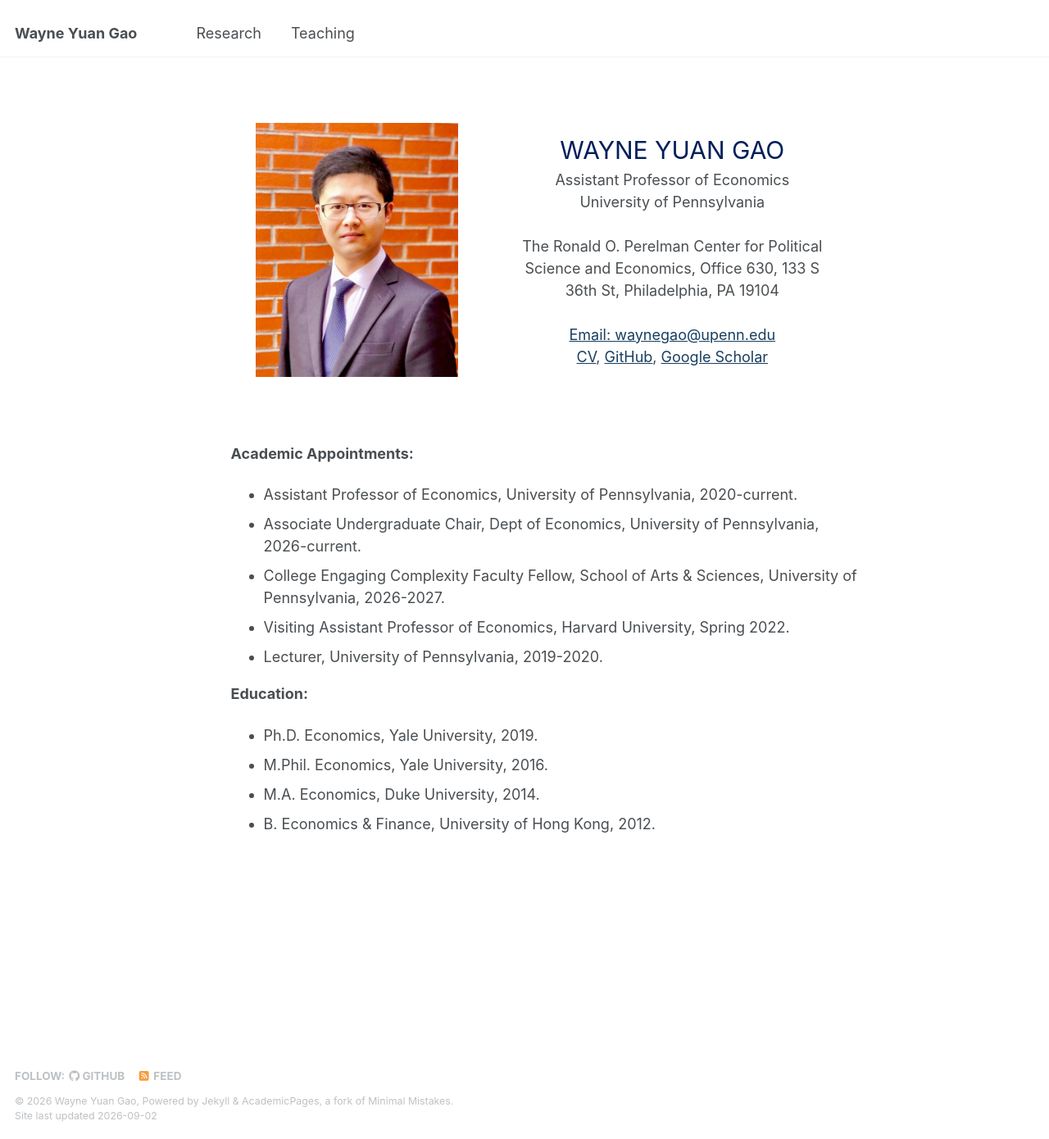
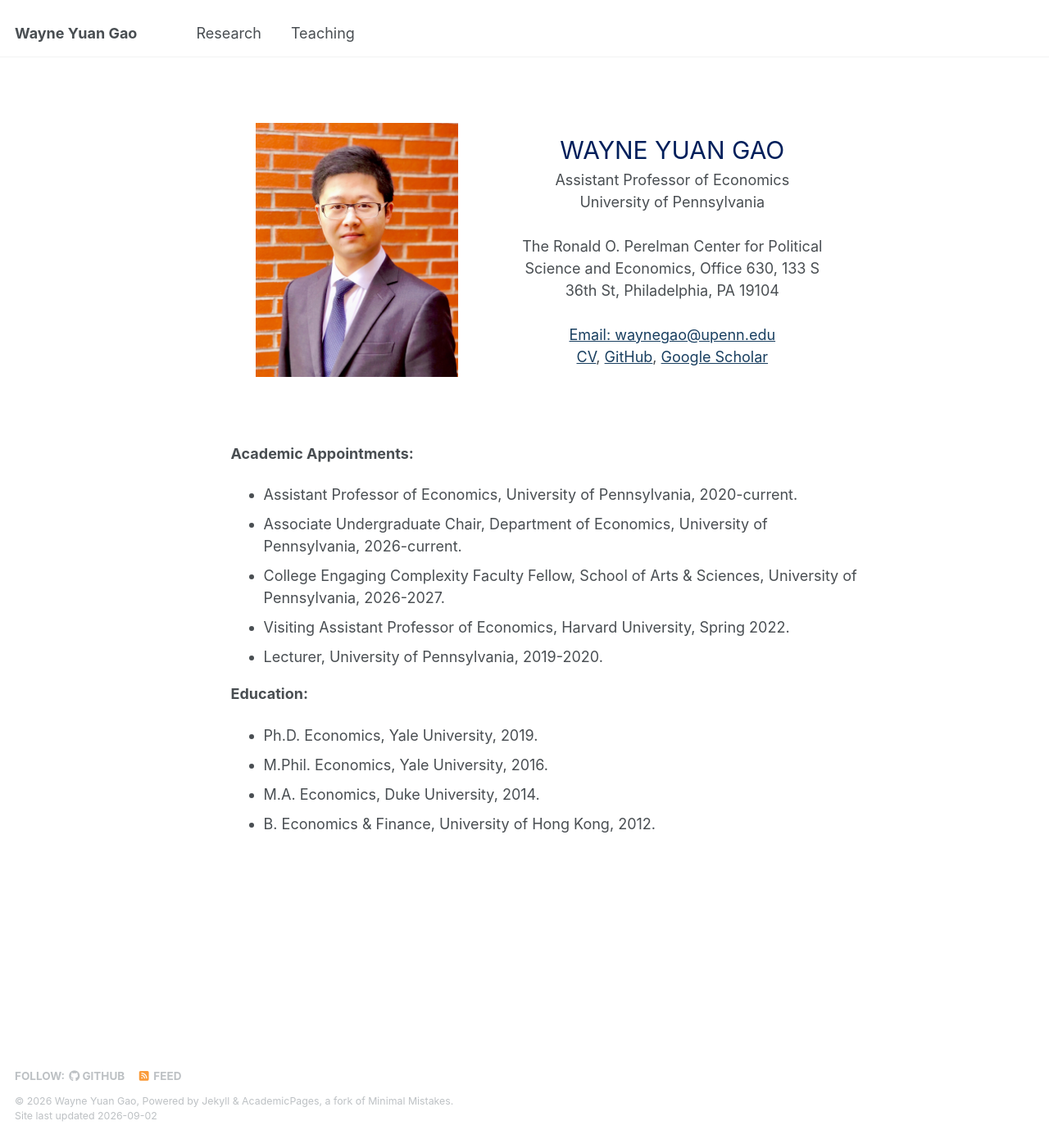
Before and after one commit to wayne-y-gao/wayne-y-gao.github.io, a Jekyll site: the page built from _pages/about.md, in a window 1280 px wide and 1390 px high. Shown: the whole window at 82% size. Built offline with Jekyll 4.4.1, drawn with Linux system fonts in a browser that asks for light colours.

Commit message:
Correct typo in academic appointments

```diff
--- a/_pages/about.md
+++ b/_pages/about.md
@@ -34,7 +34,7 @@ redirect_from:
 
 **Academic Appointments:**
 * Assistant Professor of Economics, University of Pennsylvania, 2020-current.
-* Associate Undergraduate Chair, Dept of Economics, University of Pennsylvania, 2026-current.
+* Associate Undergraduate Chair, Department of Economics, University of Pennsylvania, 2026-current.
 * College Engaging Complexity Faculty Fellow, School of Arts & Sciences, University of Pennsylvania, 2026-2027.
 * Visiting Assistant Professor of Economics, Harvard University, Spring 2022.
 * Lecturer, University of Pennsylvania, 2019-2020.
```
